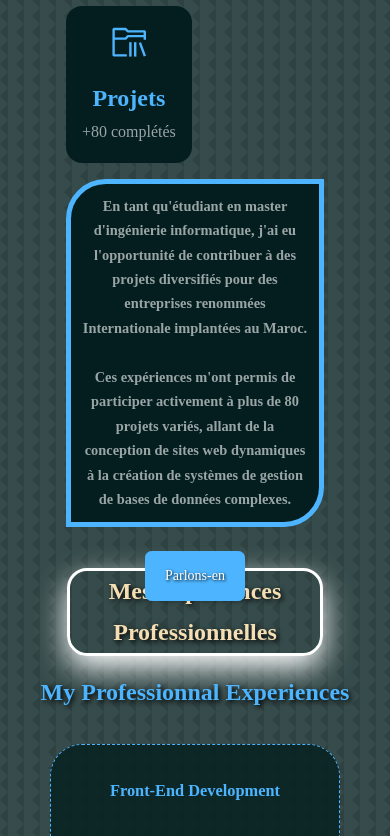
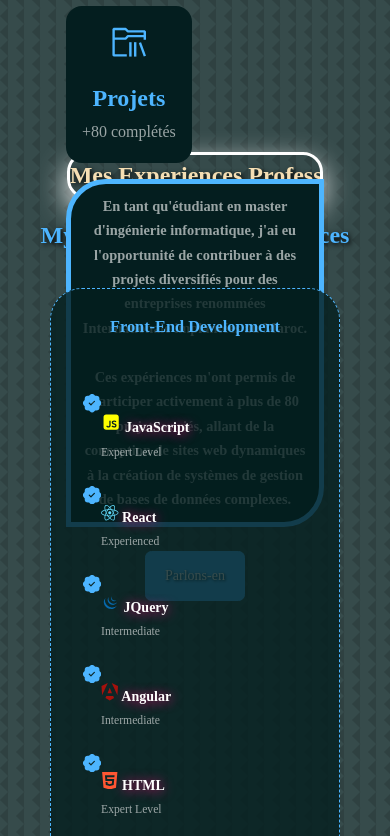
Before and after one commit to Mouhamed1003/keenprogrammer.com, a React (Create React App) app: page / in a window 390 px wide. Shown: the part 1688-2524 px from the top of the page. Built offline with nearby package versions, Linux system fonts and the light colour scheme.

Commit message:
Update experience.css

```diff
--- a/src/components/experience/experience.css
+++ b/src/components/experience/experience.css
@@ -1,49 +1,55 @@
+/* Section principale */
 section {
     margin-top: 0rem;
     font-family: "Sedan SC", serif;
 }
+
 .experience {
     padding-top: 1.5rem;
     user-select: none;
 }
+
 #experience h2 {
     margin-top: 1rem;
     margin-bottom: 2rem;
     text-shadow: 2px 2px 5px black;
 }
+
 #experience h3 {
     text-shadow: none;
 }
+
 .experience h5 {
     color: wheat;
+    white-space: nowrap; /* Empêche le texte de passer à la ligne */
+    overflow: hidden;
+    text-overflow: clip; /* Empêche les points de suspension */
 }
+
 .experience_container {
     display: grid;
     grid-template-columns: 1fr 1fr;
     gap: 6rem;
-    transition: background-color 0.3s ease;/* Ajoutez une transition pour l'animation de couleur */
-    transition: background-color 2.3s; /* Ajout de la transition */
+    transition: background-color 0.3s ease;
 }
+
 .experience_container > div {
     background: var(--color-bg);
-    padding: 1rem 2rem 1rem 2rem;
+    padding: 1rem 2rem;
     border-radius: 2rem;
     border: 1px dashed var(--color-primary);
     transition: var(--transition);
 }
+
 .experience_container > div:hover {
     background: rgba(0, 0, 0, 0.804);
     border-color: var(--color-primary);
     cursor: default;
-    animation: pulse 12.05s infinite; /* Ajout de l'animation sur le survol */
+    animation: pulse 5.05s infinite, rotateCard 2s forwards;
+    transform: scale(1.1);
+    transition: transform 5.5s ease;
 }
-.experience_container > div:hover {
-    border-color: var(--color-primary);
-    cursor: default;
-    animation: pulse 5.05s infinite, rotateCard 2s forwards; /* Ajoutez l'animation rotateCard */
-    transform: scale(1.1); /* Zoom de 10% */
-    transition: transform 5.5s ease; /* Ajoutez une transition pour une animation fluide */
-}
+
 @keyframes rotateCard {
     0% {
         transform: rotate(0deg);
@@ -52,115 +58,159 @@ section {
         transform: rotate(360deg);
     }
 }
+
 .experience_container > div h3 {
     text-align: center;
     margin-bottom: 2rem;
     color: var(--color-primary);
 }
+
 .experience_content {
     display: grid;
     grid-template-columns: 1fr 1fr;
     row-gap: 1.5rem;
 }
+
 .experience_details {
     display: flex;
 }
+
 .experience_details-icon {
     margin-top: 6px;
     color: var(--color-primary);
     font-size: 130%;
 }
-.langue-icon1{
+
+/* Icones de langage */
+.langue-icon1 {
     font-size: 145%;
     color: yellow;
 }
-.langue-icon2{
+
+.langue-icon2 {
     font-size: 125%;
     color: #61dbfb;
 }
-.langue-icon3{
+
+.langue-icon3 {
     font-size: 135%;
     color: #0769AD;
 }
-.langue-icon4{
+
+.langue-icon4 {
     font-size: 125%;
     color: #a6120d;
 }
-.langue-icon5{
+
+.langue-icon5 {
     font-size: 125%;
     color: #FF5733;
 }
-.langue-icon6{
+
+.langue-icon6 {
     font-size: 155%;
     color: #264de4;
     border-radius: 30%;
 }
-.langue-icon7{
+
+.langue-icon7 {
     font-size: 125%;
     color: aqua;
 }
-.langue-icon8{
+
+.langue-icon8 {
     font-size: 155%;
     color: #864ae2;
 }
-.langue-icon9{
+
+.langue-icon9 {
     font-size: 155%;
     color: #309430;
 }
-.langue-icon10{
+
+.langue-icon10 {
     font-size: 145%;
     color: #2bda2b;
 }
-.langue-icon11{
+
+.langue-icon11 {
     font-size: 155%;
     color: black;
     background-color: white;
     border-radius: 50% 50% 0% 50%;
 }
-.langue-icon12{
+
+.langue-icon12 {
     font-size: 175%;
     color: #6638e7;
 }
-.langue-icon13{
+
+.langue-icon13 {
     font-size: 155%;
     color: #f2450b;
 }
-.langue-icon14{
+
+.langue-icon14 {
     font-size: 2.2rem;
     color: #e49a10;
 }
-.langue-icon15{
+
+.langue-icon15 {
     font-size: 125%;
     color: #93ca13;
 }
-.langue-icon16{
+
+.langue-icon16 {
     font-size: 175%;
     color: #0f7bef;
 }
-/*@ ============== LES MEDIAS QUERYS " Medium device "((( Les Respensives a moyenne taille: tablette ))) ================ */
+
+/* Media Queries pour les tablettes */
 @media screen and (max-width: 1024px) {
     .experience_container {
         grid-template-columns: 1fr;
     }
-    #experience {
-        margin-top: 30rem;
-    }
+
     .experience_container > div {
         width: 80%;
         padding: 2rem;
         margin: 0 auto;
     }
+
     .experience_content {
         padding: 1rem;
     }
 }
-/*@ ============== LES MEDIAS QUERYS " Medium device "((( Les Respensives a moyenne taille: tablette ))) ================ */
+
+/* Media Queries pour les mobiles */
 @media screen and (max-width: 600px) {
     .experience_container {
         gap: 1rem;
     }
+
     .experience_container > div {
         width: 100%;
         padding: 2rem 1rem;
     }
+
+    .experience_content {
+        grid-template-columns: 1fr;
+    }
 }
+
+/* Media Queries pour les iPhone 12 Pro */
+@media screen and (max-width: 390px) {
+    .experience_container {
+        gap: 1rem;
+    }
+
+    .experience_container > div {
+        width: 100%;
+        padding: 1.5rem 1rem;
+    }
+
+    .experience_content {
+        grid-template-columns: 1fr;
+        gap: 1rem;
+    }
+}
```
